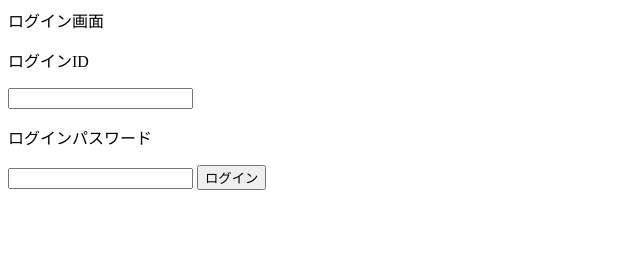
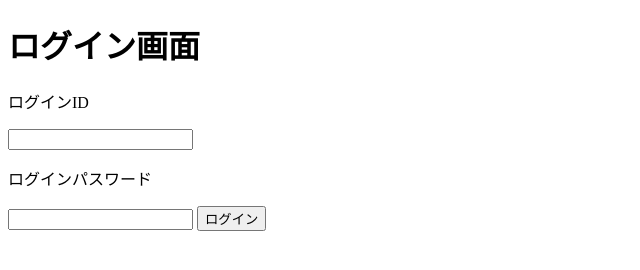
Before and after one commit to k-kitamura-user001/training, a plain HTML site: page site/login.html in a window 1280 px wide. Shown: the whole page, without its empty margins (0-640 px from the left). Drawn offline with Linux system fonts and the light colour scheme.

Commit message:
logintopic3のstash内容とlogintopic4でコミットした内容を統合させて修正

```diff
--- a/site/login.html
+++ b/site/login.html
@@ -1,7 +1,19 @@
+<!DOCTYPE html>
+<html lang="ja">
+    <head>
+        <meta charset="UTF-8">
+        <meta name="viewport" content="width=device-width, initial-scale=1.0">
+        <title>ログイン画面</title>
+    </head>
+    <body>
+        <h1>ログイン画面</h1>
 
-<p>ログイン画面</p>
-<p>ログインID</p>
-<input type="text">
-<p>ログインパスワード</p>
-<input type="text">
-<button type="button">ログイン</button>
+        <p>ログインID</p>
+        <input type="text" name="id" value="">
+
+        <p>ログインパスワード</p>
+        <input type="text" name="passwd" value="">
+
+        <button type="button">ログイン</button>
+    </body>
+</html>
```
